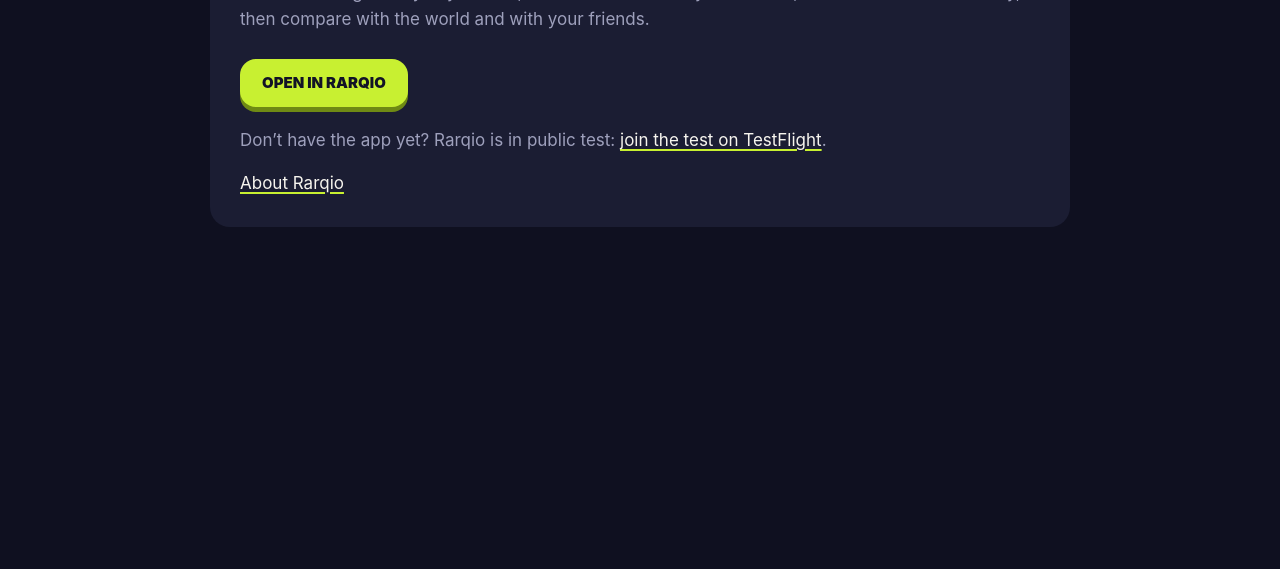
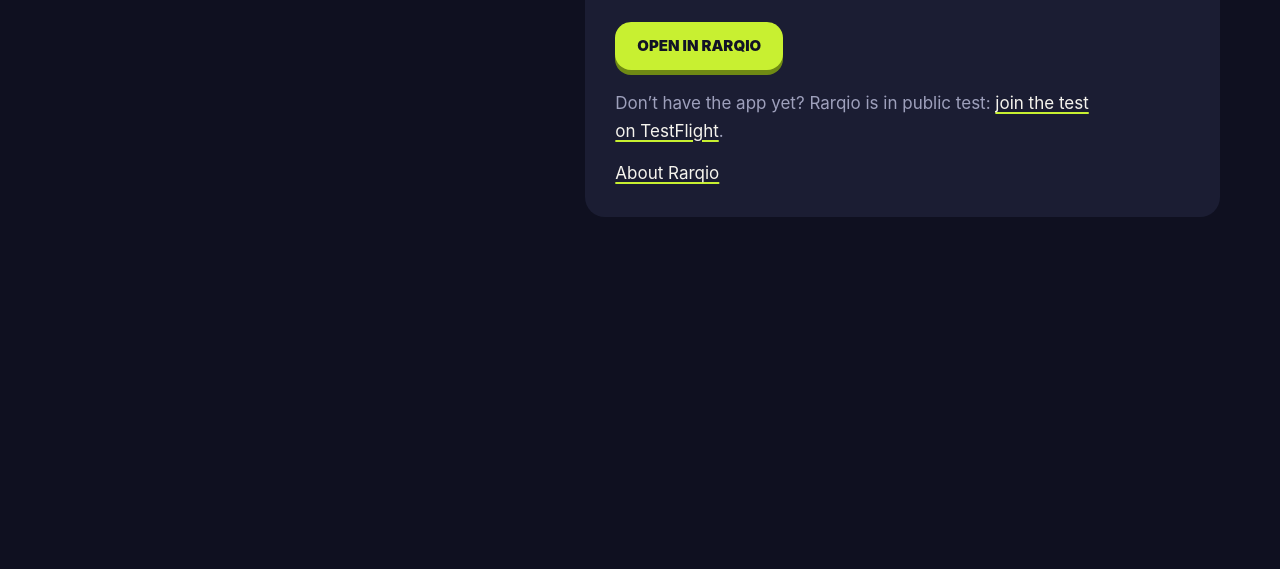
Before and after one commit to geofffreyyy/rarqio-site, a plain HTML site: page defi/index.html in a window 1280 px wide. Shown: the part 231-800 px from the top of the page. Drawn offline with Linux system fonts and the light colour scheme.

Commit message:
Association file: keep the LastHit entry, add Rarqio; landing page layout
Co-Authored-By: Claude Fable 5.2 <noreply@anthropic.com>

```diff
--- a/defi/index.html
+++ b/defi/index.html
@@ -23,7 +23,7 @@
 <body>
   <main id="main">
     <section class="section">
-      <div class="wrap narrow">
+      <div class="wrap split">
         <header class="section-head">
           <p class="eyebrow"><span lang="en">Daily challenge</span><span lang="fr">Défi du jour</span></p>
           <h1><span lang="en">Five questions, the same for everyone</span><span lang="fr">Cinq questions, les mêmes pour tout le monde</span></h1>
```
Also changed, not shown: 3 other files.
